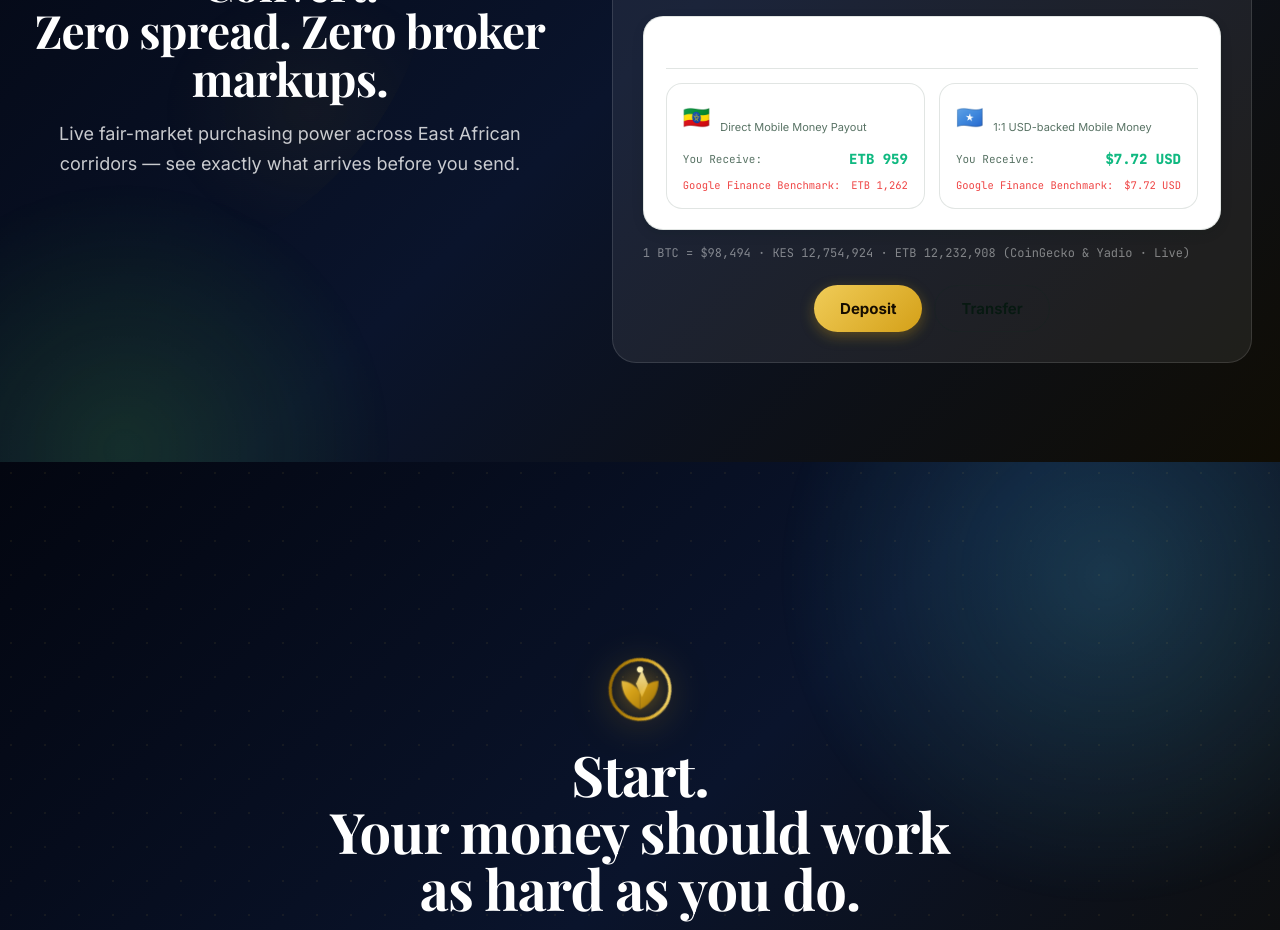
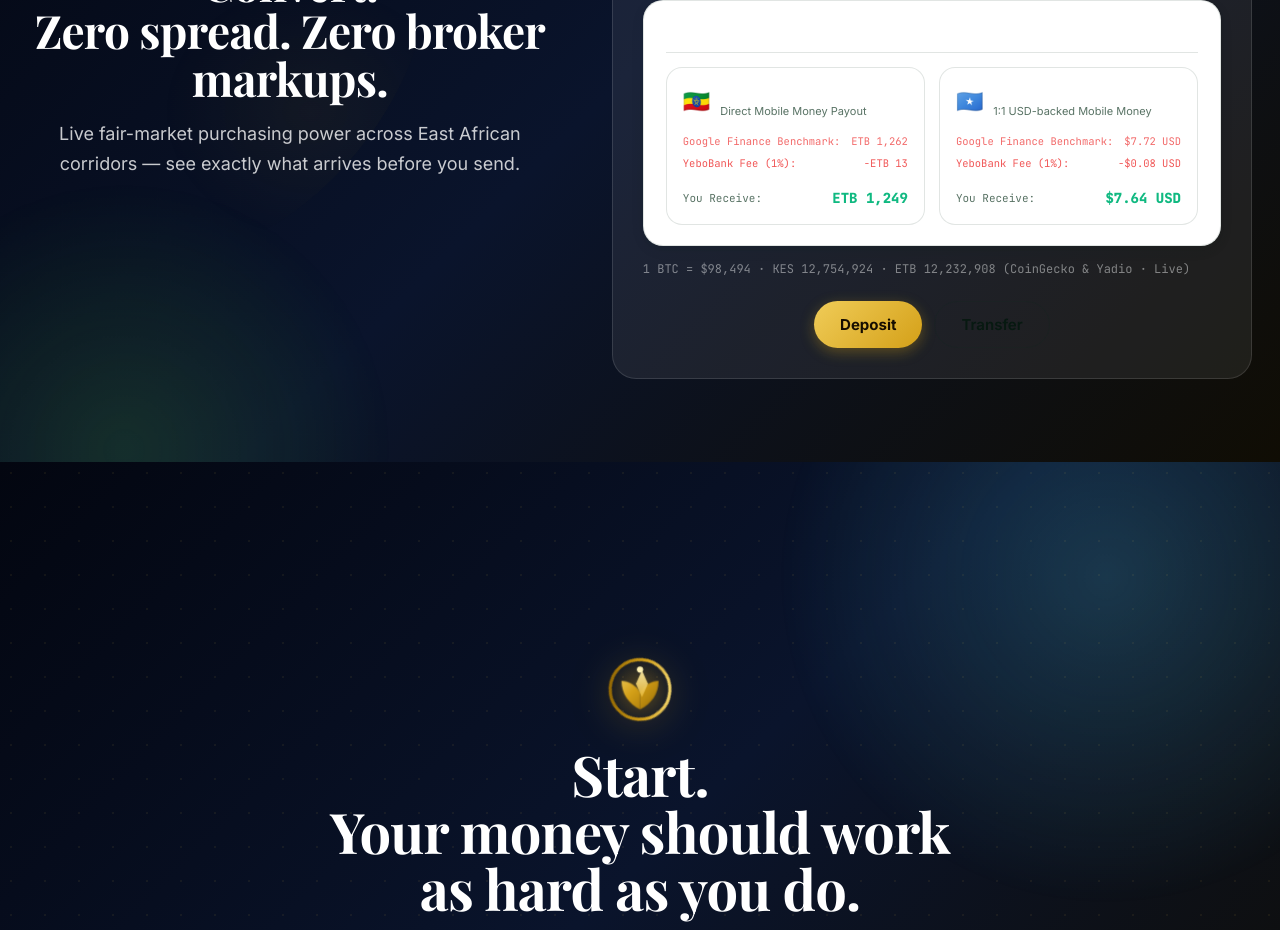
Before and after one commit to altradits/YeboBank, a Next.js app in the folder frontend/: page / in a window 1280 px wide. Shown: the part 7700-8630 px from the top of the page. Built offline with nearby package versions, Linux system fonts and the light colour scheme; no server answers; a web font is replaced by a local one.

Commit message:
fix(converter): Fee 1% benchmak on Google Finance

```diff
--- a/frontend/src/components/landing/Converter.tsx
+++ b/frontend/src/components/landing/Converter.tsx
@@ -38,15 +38,18 @@
   else sats = value * 1e8;
   const btc = sats / 1e8;
 
-  // Real-time pre-conversion cross-border buying power calculation
+  // Google Finance Benchmark and Fee Calculation (1% Fee)
   const kesEquivalent = unit === "kes" ? value : sats * rate.kesPerSat;
-  const etbReal = Math.round(kesEquivalent * rate.kesEtb);
+
   const benchmarkKesEtb = googleRates?.kesEtb || 1.26174;
-  const etbBenchmark = Math.round(kesEquivalent * benchmarkKesEtb); // Google Finance benchmark rate
+  const etbBenchmark = Math.round(kesEquivalent * benchmarkKesEtb);
+  const etbFee = Math.round(etbBenchmark * 0.01);
+  const etbPayout = etbBenchmark - etbFee;
 
-  const zaadUsdReal = (kesEquivalent * rate.kesUsd).toFixed(2);
   const benchmarkKesUsd = googleRates?.kesUsd || (1 / 129.5);
-  const zaadUsdBenchmark = (kesEquivalent * benchmarkKesUsd).toFixed(2); // Google Finance benchmark
+  const zaadUsdBenchmark = parseFloat((kesEquivalent * benchmarkKesUsd).toFixed(2));
+  const zaadUsdFee = parseFloat((zaadUsdBenchmark * 0.01).toFixed(2));
+  const zaadUsdPayout = (zaadUsdBenchmark - zaadUsdFee).toFixed(2);
 
   return (
     <section className="sec" id="convert">
@@ -101,13 +104,17 @@
                   </div>
                 </div>
                 <div className="cpb-rates">
-                  <div className="cpb-live-val">
-                    <span>You Receive:</span>
-                    <strong>ETB {num(etbReal)}</strong>
-                  </div>
-                  <div className="cpb-broker-val">
+                  <div className="cpb-broker-val" style={{ opacity: 0.8 }}>
                     <span>Google Finance Benchmark:</span>
                     <span>ETB {num(etbBenchmark)}</span>
+                  </div>
+                  <div className="cpb-broker-val" style={{ color: "var(--gold)", opacity: 0.9 }}>
+                    <span>YeboBank Fee (1%):</span>
+                    <span>-ETB {num(etbFee)}</span>
+                  </div>
+                  <div className="cpb-live-val" style={{ marginTop: 4, paddingTop: 4, borderTop: "1px solid rgba(255,255,255,0.1)" }}>
+                    <span>You Receive:</span>
+                    <strong>ETB {num(etbPayout)}</strong>
                   </div>
                 </div>
               </div>
@@ -122,13 +129,17 @@
                   </div>
                 </div>
                 <div className="cpb-rates">
-                  <div className="cpb-live-val">
+                  <div className="cpb-broker-val" style={{ opacity: 0.8 }}>
+                    <span>Google Finance Benchmark:</span>
+                    <span>${zaadUsdBenchmark.toFixed(2)} USD</span>
+                  </div>
+                  <div className="cpb-broker-val" style={{ color: "var(--gold)", opacity: 0.9 }}>
+                    <span>YeboBank Fee (1%):</span>
+                    <span>-${zaadUsdFee.toFixed(2)} USD</span>
+                  </div>
+                  <div className="cpb-live-val" style={{ marginTop: 4, paddingTop: 4, borderTop: "1px solid rgba(255,255,255,0.1)" }}>
                     <span>You Receive:</span>
-                    <strong>${zaadUsdReal} USD</strong>
-                  </div>
-                  <div className="cpb-broker-val">
-                    <span>Google Finance Benchmark:</span>
-                    <span>${zaadUsdBenchmark} USD</span>
+                    <strong>${zaadUsdPayout} USD</strong>
                   </div>
                 </div>
               </div>
```
